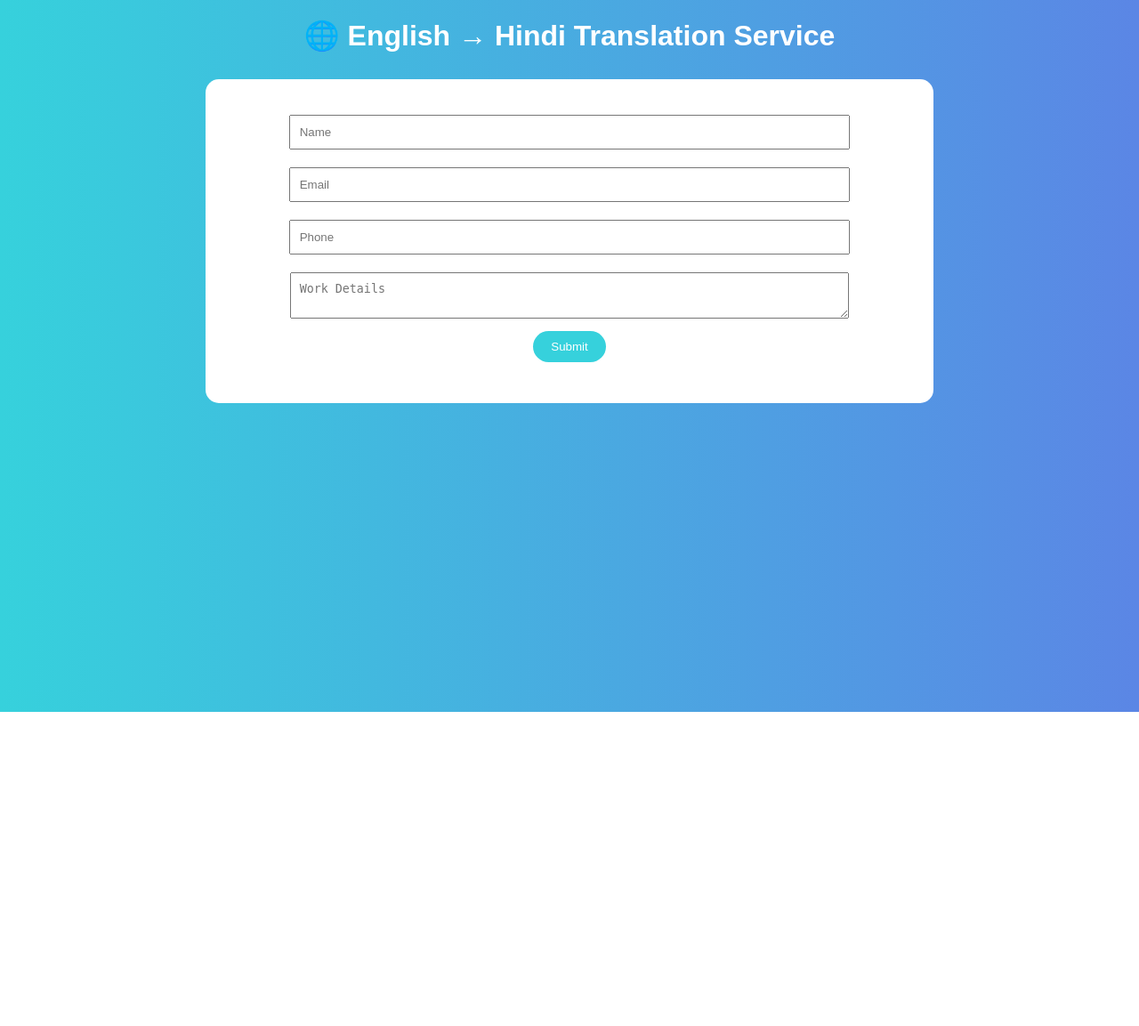
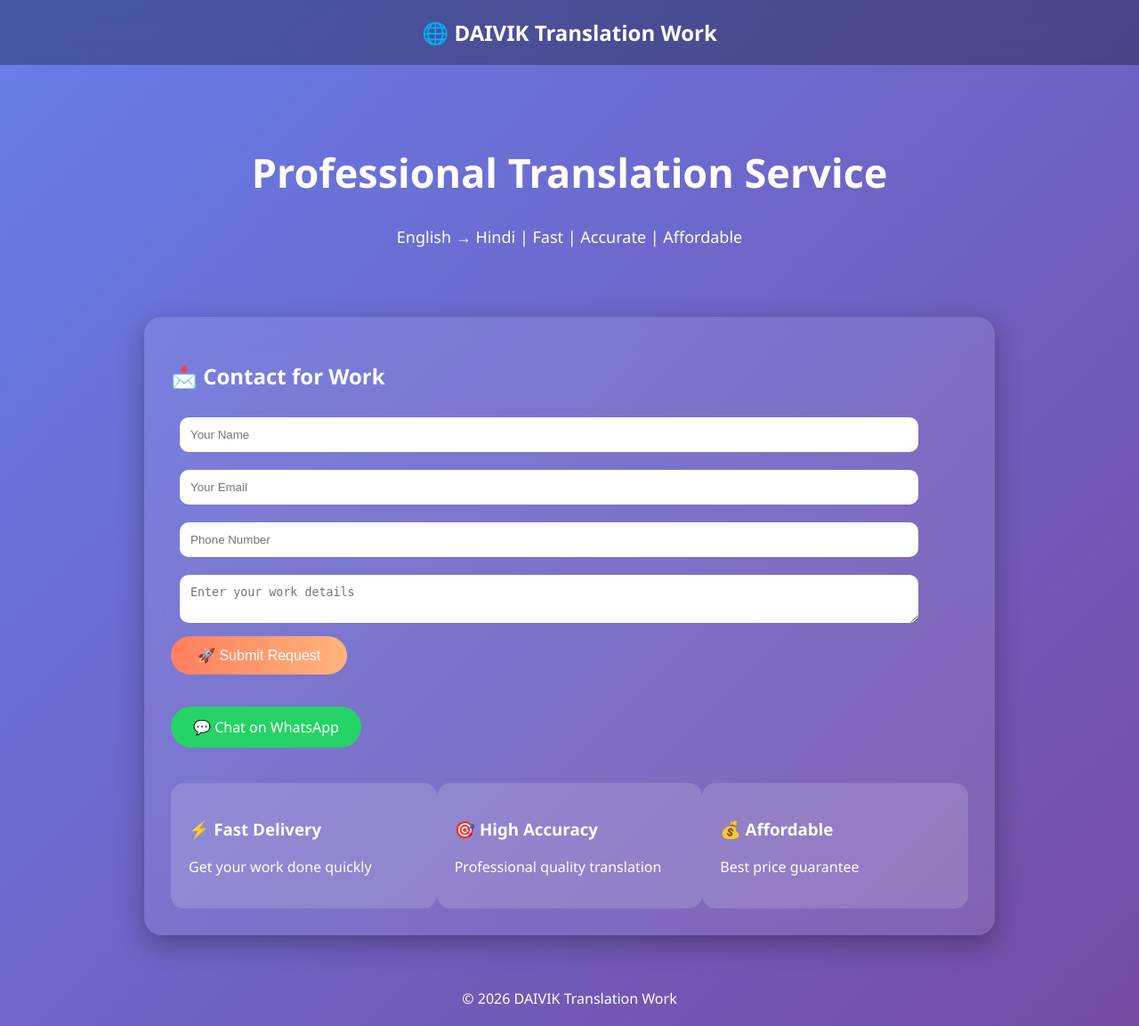
Before and after one commit to placementcellvvw/translator-website, a Flask app: page / in a window 1280 px wide. Shown: the whole page at 89% size. Before the commit the page ends 800 px from the top, so only its background shows below. Run offline with Flask 3, Linux system fonts and the light colour scheme.

Commit message:
Revamp index.html with new styles and layout
Updated the HTML structure and styles for improved layout and design.

```diff
--- a/templates/index.html
+++ b/templates/index.html
@@ -1,25 +1,190 @@
 <!DOCTYPE html>
-<html>
+<html lang="en">
 <head>
+<meta charset="UTF-8">
+<meta name="viewport" content="width=device-width, initial-scale=1.0">
 <title>DAIVIK Translation Work</title>
+
 <style>
-body { font-family: Arial; background: linear-gradient(to right, #36d1dc, #5b86e5); text-align: center; color: white; }
-.box { background: white; color: black; padding: 30px; margin: 30px auto; width: 60%; border-radius: 15px; }
-input, textarea { width: 80%; padding: 10px; margin: 10px; }
-button { background: #36d1dc; color: white; padding: 10px 20px; border: none; border-radius: 20px; }
+body {
+    margin: 0;
+    font-family: 'Segoe UI', sans-serif;
+    background: linear-gradient(135deg, #667eea, #764ba2);
+    color: white;
+    overflow-x: hidden;
+}
+
+/* Navbar */
+.navbar {
+    padding: 20px;
+    text-align: center;
+    font-size: 24px;
+    font-weight: bold;
+    background: rgba(0,0,0,0.3);
+    backdrop-filter: blur(10px);
+}
+
+/* Hero */
+.hero {
+    text-align: center;
+    padding: 60px 20px;
+    animation: fadeIn 2s ease;
+}
+
+.hero h1 {
+    font-size: 45px;
+}
+
+.hero p {
+    font-size: 18px;
+}
+
+/* Glass Card */
+.container {
+    width: 70%;
+    margin: auto;
+    padding: 30px;
+    border-radius: 20px;
+    background: rgba(255,255,255,0.1);
+    backdrop-filter: blur(15px);
+    box-shadow: 0px 10px 30px rgba(0,0,0,0.3);
+    animation: slideUp 1.5s ease;
+}
+
+/* Inputs */
+input, textarea {
+    width: 90%;
+    padding: 12px;
+    margin: 10px;
+    border-radius: 10px;
+    border: none;
+}
+
+/* Buttons */
+button {
+    background: linear-gradient(to right, #ff7e5f, #feb47b);
+    color: white;
+    padding: 12px 30px;
+    border: none;
+    border-radius: 30px;
+    cursor: pointer;
+    font-size: 16px;
+    transition: 0.3s;
+}
+
+button:hover {
+    transform: scale(1.1);
+}
+
+/* WhatsApp */
+.whatsapp {
+    display: inline-block;
+    margin-top: 20px;
+    background: #25D366;
+    padding: 12px 25px;
+    border-radius: 30px;
+    color: white;
+    text-decoration: none;
+    transition: 0.3s;
+}
+
+.whatsapp:hover {
+    transform: scale(1.1);
+}
+
+/* Features */
+.features {
+    display: flex;
+    justify-content: space-around;
+    margin-top: 40px;
+}
+
+.feature {
+    width: 30%;
+    background: rgba(255,255,255,0.15);
+    padding: 20px;
+    border-radius: 15px;
+    transition: 0.3s;
+}
+
+.feature:hover {
+    transform: translateY(-10px);
+}
+
+/* Animations */
+@keyframes fadeIn {
+    from {opacity: 0;}
+    to {opacity: 1;}
+}
+
+@keyframes slideUp {
+    from {transform: translateY(50px); opacity: 0;}
+    to {transform: translateY(0); opacity: 1;}
+}
+
+/* Footer */
+footer {
+    text-align: center;
+    padding: 20px;
+    margin-top: 40px;
+}
 </style>
+
 </head>
+
 <body>
-<h1>🌐 English → Hindi Translation Service</h1>
-<div class="box">
+
+<div class="navbar">
+🌐 DAIVIK Translation Work
+</div>
+
+<div class="hero">
+<h1>Professional Translation Service</h1>
+<p>English → Hindi | Fast | Accurate | Affordable</p>
+</div>
+
+<div class="container">
+
+<h2>📩 Contact for Work</h2>
+
 <form method="POST">
-<input name="name" placeholder="Name" required><br>
-<input name="email" placeholder="Email" required><br>
-<input name="phone" placeholder="Phone" required><br>
-<textarea name="message" placeholder="Work Details"></textarea><br>
-<button type="submit">Submit</button>
+<input type="text" name="name" placeholder="Your Name" required>
+<input type="email" name="email" placeholder="Your Email" required>
+<input type="text" name="phone" placeholder="Phone Number" required>
+<textarea name="message" placeholder="Enter your work details"></textarea>
+
+<br>
+<button type="submit">🚀 Submit Request</button>
 </form>
-<p>{{ message }}</p>
+
+<p style="color: lightgreen;">{{ message }}</p>
+
+<a class="whatsapp" href="https://wa.me/91XXXXXXXXXX">
+💬 Chat on WhatsApp
+</a>
+
+<div class="features">
+<div class="feature">
+<h3>⚡ Fast Delivery</h3>
+<p>Get your work done quickly</p>
 </div>
+
+<div class="feature">
+<h3>🎯 High Accuracy</h3>
+<p>Professional quality translation</p>
+</div>
+
+<div class="feature">
+<h3>💰 Affordable</h3>
+<p>Best price guarantee</p>
+</div>
+</div>
+
+</div>
+
+<footer>
+© 2026 DAIVIK Translation Work
+</footer>
+
 </body>
 </html>
```
